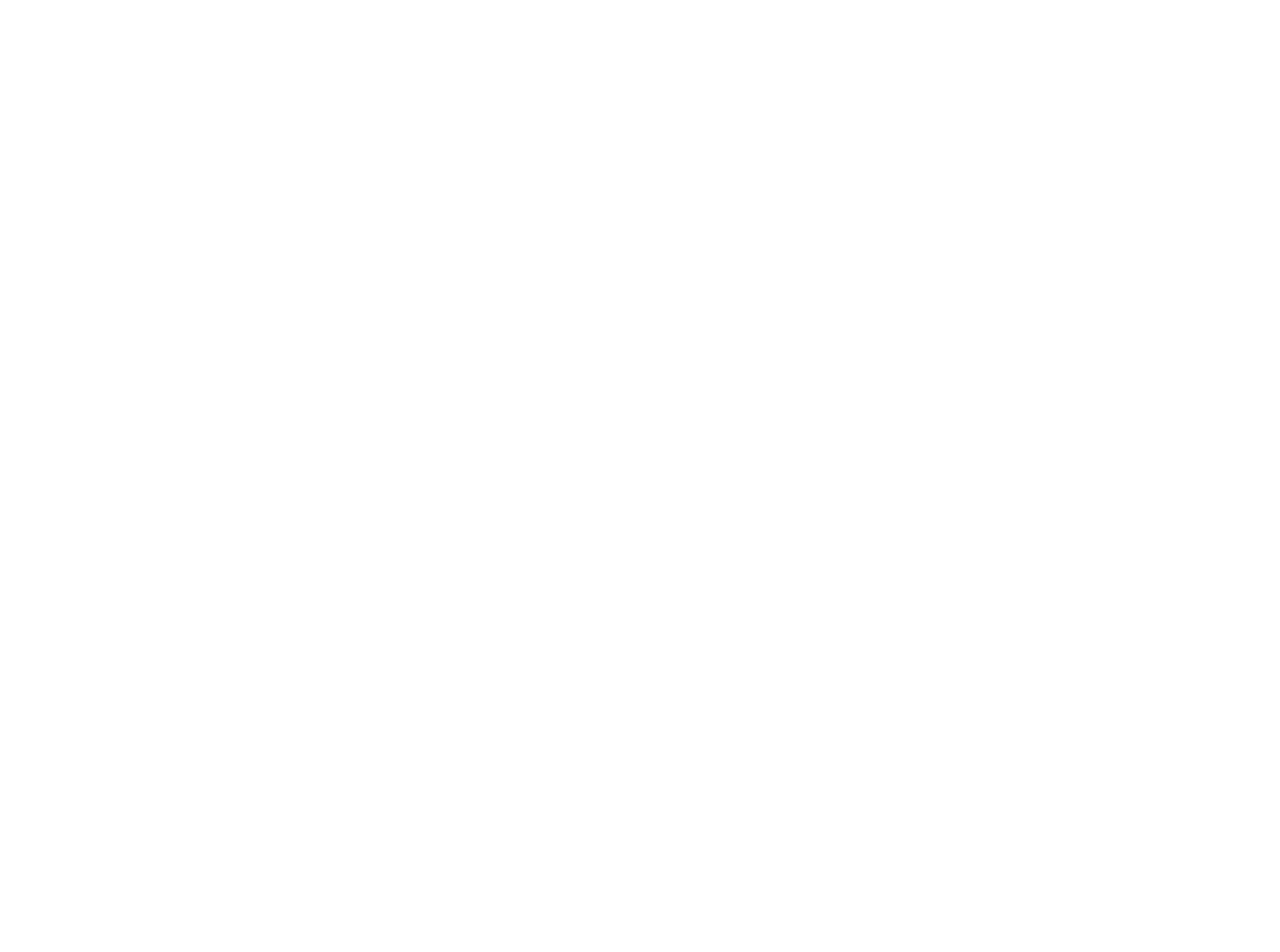
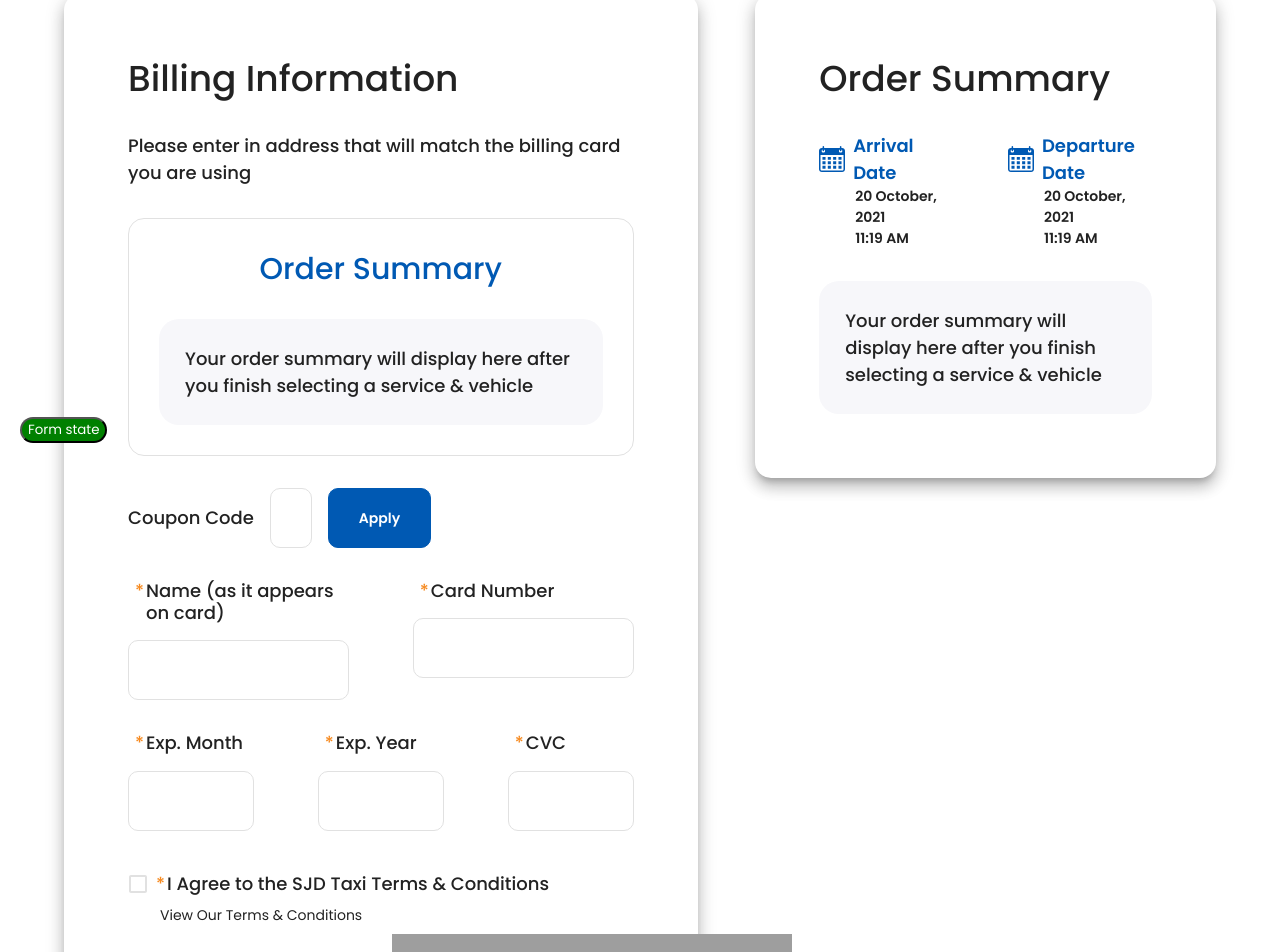
Before and after one commit to Alexander-ilyin3/taxi-spi, a React (Create React App) app: page /step-6 in a window 1280 px wide. Shown: the part 337-1289 px from the top of the page. Before the commit the page ends 800 px from the top, so only its background shows below. Built offline with nearby package versions, Linux system fonts and the light colour scheme; grey boxes are pictures that could not be loaded.

Commit message:
step6 layout finished

```diff
--- a/src/components/Layout/index.js
+++ b/src/components/Layout/index.js
@@ -16,6 +16,7 @@
 import Step3 from 'pages/step3'
 import Step4 from 'pages/step4'
 import Step5 from 'pages/step5'
+import Step6 from 'pages/step6'
 
 import { theme } from 'mui/theme.js'
 import { rootReducer } from 'redux/rootReducer'
@@ -54,6 +55,9 @@
                 <Route path="/step-5">
                   <Step5 />
                 </Route>
+                <Route path="/step-6">
+                  <Step6 />
+                </Route>
               </Switch>
             </div>
           </Router>
--- /dev/null
+++ b/src/pages/step6/index.js
@@ -0,0 +1,78 @@
+import { Typography as T } from '@mui/material'
+import { useFormContext } from 'react-hook-form'
+import { useEffect } from 'react'
+
+import { SectionBox } from 'components/atoms/SectionBox'
+import { SiteHeader } from 'components/molecules/SiteHeader.js'
+import { StepperComponent } from 'components/molecules/Stepper'
+import { FormControlButtons } from 'components/molecules/FormContolButtons'
+import { SectionWrapper } from 'components/atoms/SectionWrapper'
+import { OrderSummaryContainer } from 'components/molecules/OrderSummaryContainer'
+import { PageContentWrapper } from 'components/atoms/PageContentWrapper'
+import { OrderSummaryPlug } from 'components/atoms/OrderSummaryPlug'
+import { SiteFooter } from 'components/molecules/SiteFooter'
+import { testAddons } from 'testData/testAddons'
+import { CouponSection } from 'components/molecules/CouponSection'
+import { FlexBoxRow } from 'components/atoms/FlexBoxRow'
+import { InputBox } from 'components/molecules/InputBox'
+import { CheckBoxLabelBox } from 'components/molecules/CheckBoxLabelBox'
+
+const Step6 = () => {
+  const steps = ['Service Selection', 'Vehicle Selection', 'Flight Details', 'Select Add-Ons', 'Contact Information', 'Billing Information']
+  /*//TODO display appropriate step name*/
+  const { watch, formState, setValue } = useFormContext()
+
+  useEffect(() => {
+    setValue('numberOfPassengers', "5")
+    setValue('selectedCar', { "carName": "Nissan Pathfinder", "price": 25, "numberOfSeats": 1, "picturePath": "images/cars/Nissan Pathfinder.png", "index": 1 }) //TODO test data
+    setValue('arrivalDate', new Date())
+    setValue('arrivalTime', new Date())
+    setValue('departureDate', new Date())
+    setValue('departureTime', new Date())
+  }, [])
+
+  const selectedCar = watch('selectedCar')
+  const oneSeatAllowed = selectedCar?.oneSeatAllowed
+
+  const { arrivalIsAirport, departureIsAirport } = { arrivalIsAirport: true, departureIsAirport: true } //TODO test data
+
+  const cardsData = testAddons
+  console.log(cardsData[0].src)
+  return (
+    <>
+      <SiteHeader />
+      <StepperComponent activeStep={4} steps={steps} />
+      <PageContentWrapper>
+        <SectionWrapper>
+          <SectionBox>
+            <T variant='h1'> Billing Information </T>
+            <T variant='h5md' >Please enter in address that will match the billing card you are using</T>
+            <OrderSummaryContainer selectedCar={selectedCar} oneSeatAllowed={oneSeatAllowed} page6Variant>
+              <OrderSummaryPlug />
+            </OrderSummaryContainer>
+            <CouponSection />
+            <FlexBoxRow>
+              <InputBox name={'nameOnCard'} labelText="Name (as it appears on card)" r />
+              <InputBox name={'cardNumber'} labelText="Card Number" r />
+            </FlexBoxRow>
+            <FlexBoxRow>
+              <InputBox name={'cardExpMonth'} labelText="Exp. Month" r />
+              <InputBox name={'cardExpYear'} labelText="Exp. Year" r />
+              <InputBox name={'cvcCode'} labelText="CVC" r />
+            </FlexBoxRow>
+            <CheckBoxLabelBox labelText={'I Agree to the SJD Taxi Terms & Conditions'} name="termsAndCondition" r>
+              <T variant="secondaryText">View Our Terms &amp; Conditions</T>
+            </CheckBoxLabelBox>
+          </SectionBox>
+          <FormControlButtons />
+        </SectionWrapper>
+        <OrderSummaryContainer selectedCar={selectedCar} oneSeatAllowed={oneSeatAllowed}>
+          <OrderSummaryPlug />
+        </OrderSummaryContainer>
+      </PageContentWrapper>
+      <SiteFooter />
+    </>
+  )
+}
+
+export default Step6
```
